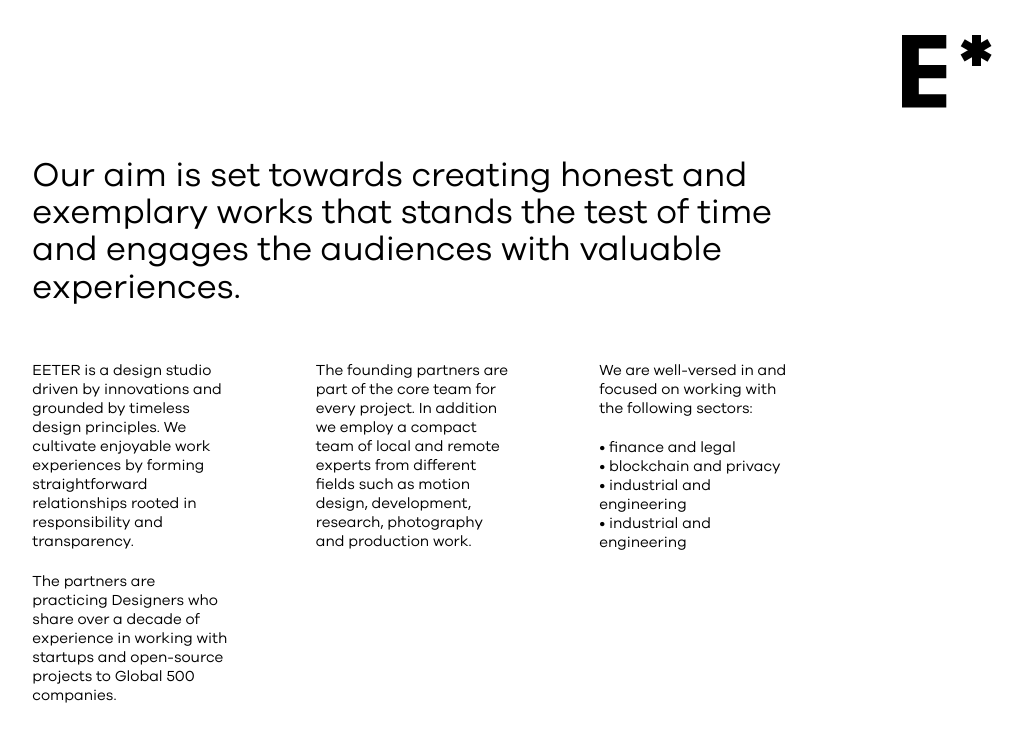
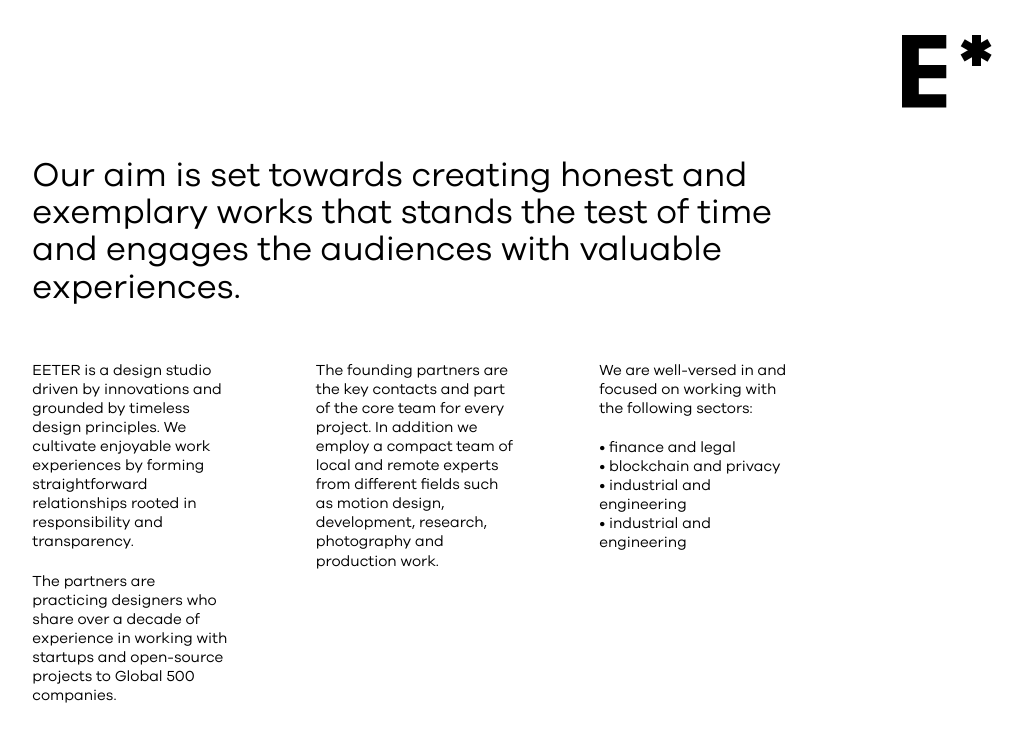
Before and after one commit to EETERCO/eeter-mainsite, a Jekyll site: the page built from profile.markdown, in a window 1280 px wide and 900 px high, cut to the strip 0-777 px from the top of the window. Shown: the top 742 px of the strip, without its empty margins (190-1213 px from the left). Built offline with Jekyll 4.4.1, drawn with Linux system fonts in a browser that asks for light colours; nearby versions of some CDN libraries.

Commit message:
Updated Profile

```diff
--- a/profile.markdown
+++ b/profile.markdown
@@ -8,12 +8,12 @@ First Column: |-
   EETER is a design studio driven by innovations and grounded by timeless design principles. We cultivate enjoyable work experiences by forming straightforward relationships rooted in responsibility and transparency.
   </p>
   <p>
-  The partners are practicing Designers who share over a decade of experience in working with startups and open-source projects to Global 500 companies.
+  The partners are practicing designers who share over a decade of experience in working with startups and open-source projects to Global 500 companies.
   </p>
-Second Column: "<p>\nThe founding partners are part of the core team for every project.
-  In addition we employ a compact team of local and remote experts from different
-  fields such as motion design, development, research, photography and production
-  work. \n</p>"
+Second Column: "<p>\nThe founding partners are the key contacts and part of the core
+  team for every project. In addition we employ a compact team of local and remote
+  experts from different fields such as motion design, development, research, photography
+  and production work. \n</p>"
 Third Column: "<p>\nWe are well-versed in and focused on working with the following
   sectors: \n\L</p>\n<p>\n• finance and legal<br>\n• blockchain and privacy<br>\n•
   industrial and engineering<br>\n• industrial and engineering<br>\n\L</p>"
```
